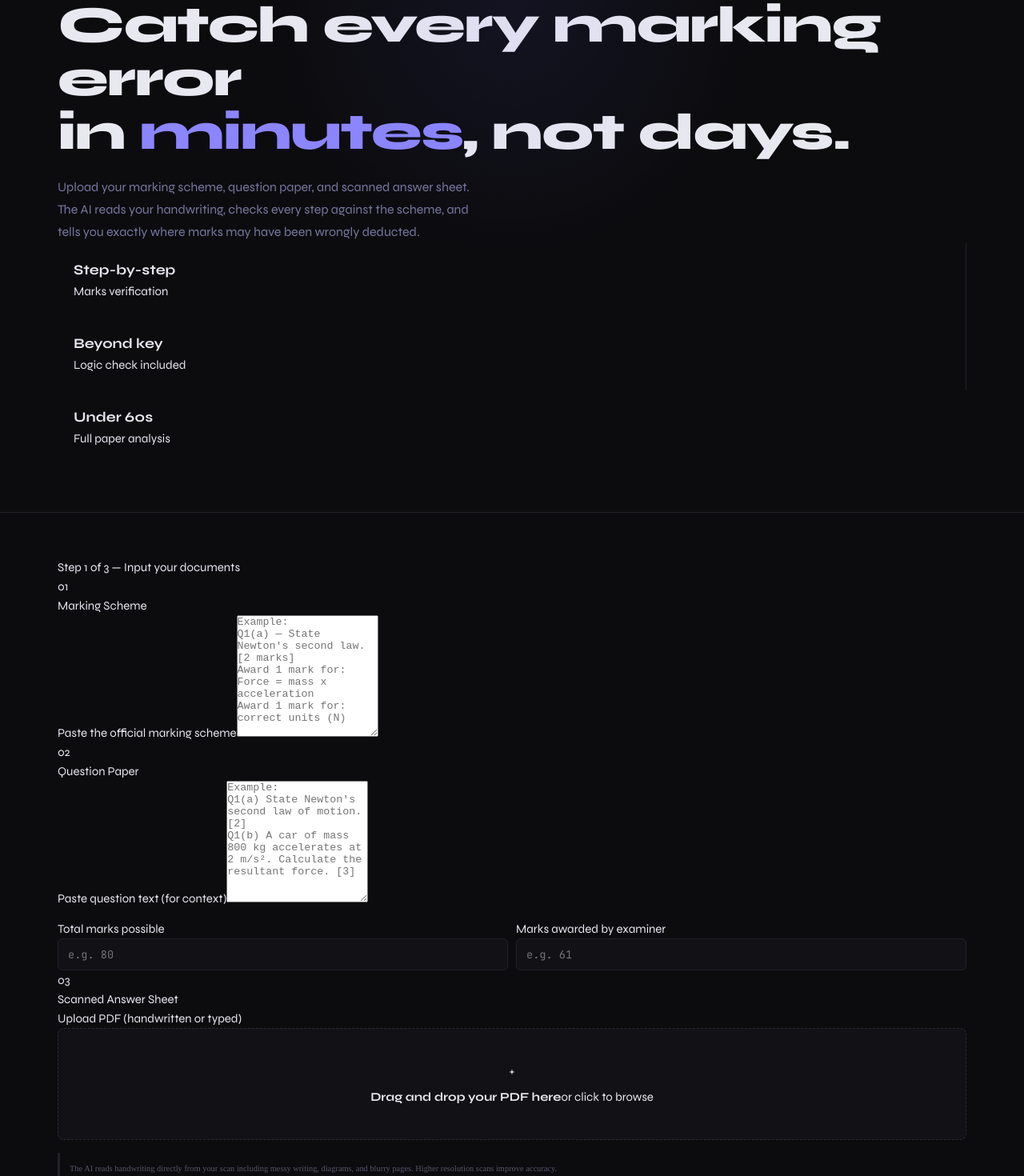
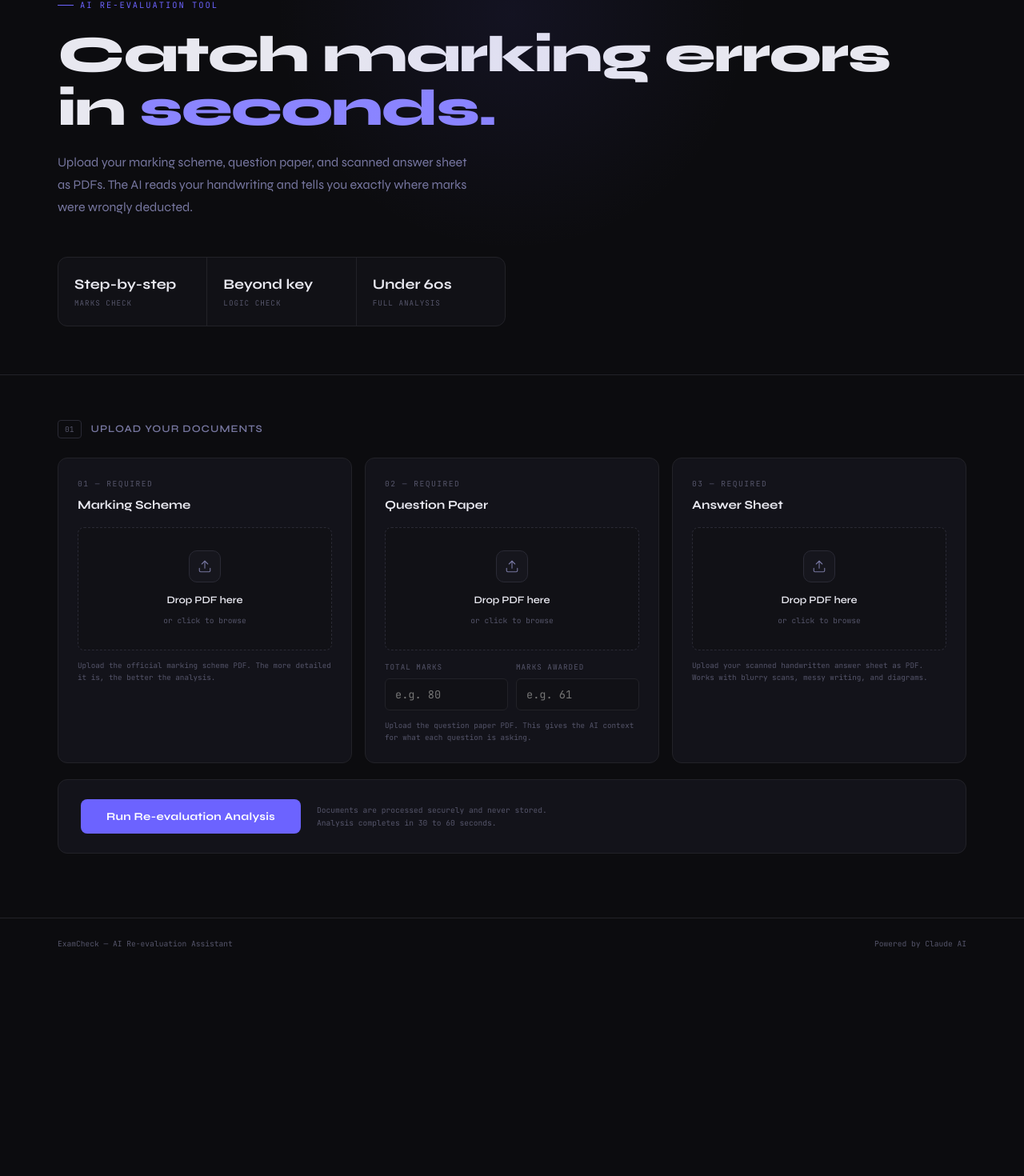
Before and after one commit to jubbu21anand-cmd/EXAMCHECK, a Next.js app: page / in a window 1280 px wide. Shown: the part 143-1613 px from the top of the page at 80% size. After the commit the page ends 1355 px from the top, so only its background shows below. Built offline with nearby package versions, Linux system fonts and the light colour scheme.

Commit message:
Update index.tsx

```diff
--- a/pages/index.tsx
+++ b/pages/index.tsx
@@ -26,92 +26,129 @@ interface AnalysisResult {
 const LOADING_MESSAGES = [
   'Reading your handwritten answer sheet...',
   'Parsing marking scheme structure...',
-  'Cross-referencing each answer against the scheme...',
+  'Cross-referencing answers against the scheme...',
   'Checking for skipped steps and partial credit...',
   'Evaluating logical validity beyond answer key...',
   'Flagging discrepancies by question number...',
   'Compiling your re-evaluation report...',
 ]
 
+const SEVERITY_LABEL: Record<string, string> = {
+  critical: 'Definite Error',
+  likely: 'Likely Error',
+  possible: 'Possible Oversight',
+  correct: 'Correctly Marked',
+}
+
+interface UploadCardProps {
+  num: string
+  label: string
+  title: string
+  hint: string
+  file: File | null
+  onFile: (f: File) => void
+  onError: (msg: string) => void
+  extraContent?: React.ReactNode
+}
+
+function UploadCard({ num, label, title, hint, file, onFile, onError, extraContent }: UploadCardProps) {
+  const [drag, setDrag] = useState(false)
+  const inputRef = useRef<HTMLInputElement>(null)
+
+  const handleDrop = (e: DragEvent<HTMLDivElement>) => {
+    e.preventDefault()
+    setDrag(false)
+    const f = e.dataTransfer.files[0]
+    if (f && f.type === 'application/pdf') { onFile(f) }
+    else { onError('Please upload a PDF file.') }
+  }
+
+  const handleChange = (e: ChangeEvent<HTMLInputElement>) => {
+    const f = e.target.files?.[0]
+    if (f && f.type === 'application/pdf') { onFile(f) }
+    else if (f) { onError('Only PDF files are accepted.') }
+  }
+
+  return (
+    <div className="upload-card">
+      <div className="card-label">{num} — {label}</div>
+      <div className="card-title">{title}</div>
+
+      <div
+        className={`upload-zone${drag ? ' drag-over' : ''}`}
+        onDragOver={e => { e.preventDefault(); setDrag(true) }}
+        onDragLeave={() => setDrag(false)}
+        onDrop={handleDrop}
+      >
+        <input type="file" accept=".pdf" onChange={handleChange} ref={inputRef} />
+        <div className="upload-icon-wrap">
+          <svg className="upload-icon-svg" viewBox="0 0 24 24">
+            <path d="M21 15v4a2 2 0 0 1-2 2H5a2 2 0 0 1-2-2v-4" />
+            <polyline points="17 8 12 3 7 8" />
+            <line x1="12" y1="3" x2="12" y2="15" />
+          </svg>
+        </div>
+        <span className="upload-main-text">Drop PDF here</span>
+        <span className="upload-sub-text">or click to browse</span>
+      </div>
+
+      {file && (
+        <div className="file-pill">
+          <span className="file-pill-name">{file.name}</span>
+          <span className="file-pill-size">{(file.size / 1024).toFixed(0)} KB</span>
+        </div>
+      )}
+
+      {extraContent}
+
+      <div className="card-hint">{hint}</div>
+    </div>
+  )
+}
+
 export default function Home() {
-  const [markingScheme, setMarkingScheme] = useState('')
-  const [questionPaper, setQuestionPaper] = useState('')
+  const [schemeFile, setSchemeFile] = useState<File | null>(null)
+  const [paperFile, setPaperFile] = useState<File | null>(null)
+  const [answerFile, setAnswerFile] = useState<File | null>(null)
   const [totalMarks, setTotalMarks] = useState('')
   const [marksAwarded, setMarksAwarded] = useState('')
-  const [answerFile, setAnswerFile] = useState<File | null>(null)
   const [loading, setLoading] = useState(false)
   const [loadingMsg, setLoadingMsg] = useState('')
   const [result, setResult] = useState<AnalysisResult | null>(null)
   const [error, setError] = useState('')
-  const [dragOver, setDragOver] = useState(false)
-  const fileInputRef = useRef<HTMLInputElement>(null)
   const resultsRef = useRef<HTMLDivElement>(null)
 
-  const startLoadingMessages = () => {
+  const handleSubmit = async () => {
+    if (!schemeFile) { setError('Please upload the marking scheme PDF.'); return }
+    if (!paperFile) { setError('Please upload the question paper PDF.'); return }
+    if (!answerFile) { setError('Please upload the answer sheet PDF.'); return }
+
+    setError('')
+    setResult(null)
+    setLoading(true)
+
     let i = 0
     setLoadingMsg(LOADING_MESSAGES[0])
     const interval = setInterval(() => {
       i = (i + 1) % LOADING_MESSAGES.length
       setLoadingMsg(LOADING_MESSAGES[i])
     }, 3000)
-    return interval
-  }
-
-  const handleFileDrop = (e: DragEvent<HTMLDivElement>) => {
-    e.preventDefault()
-    setDragOver(false)
-    const file = e.dataTransfer.files[0]
-    if (file && file.type === 'application/pdf') {
-      setAnswerFile(file)
-    } else {
-      setError('Please upload a PDF file.')
-    }
-  }
-
-  const handleFileChange = (e: ChangeEvent<HTMLInputElement>) => {
-    const file = e.target.files?.[0]
-    if (file && file.type === 'application/pdf') {
-      setAnswerFile(file)
-      setError('')
-    } else if (file) {
-      setError('Please upload a PDF file only.')
-    }
-  }
-
-  const handleSubmit = async () => {
-    if (!markingScheme.trim()) { setError('Please enter the marking scheme.'); return }
-    if (!questionPaper.trim()) { setError('Please enter the question paper content.'); return }
-    if (!answerFile) { setError('Please upload the scanned answer sheet PDF.'); return }
-
-    setError('')
-    setResult(null)
-    setLoading(true)
-
-    const interval = startLoadingMessages()
 
     try {
       const formData = new FormData()
-      formData.append('markingScheme', markingScheme)
-      formData.append('questionPaper', questionPaper)
+      formData.append('schemeFile', schemeFile)
+      formData.append('paperFile', paperFile)
+      formData.append('answerSheet', answerFile)
       formData.append('totalMarks', totalMarks)
       formData.append('marksAwarded', marksAwarded)
-      formData.append('answerSheet', answerFile)
 
-      const response = await fetch('/api/analyze', {
-        method: 'POST',
-        body: formData,
-      })
-
+      const response = await fetch('/api/analyze', { method: 'POST', body: formData })
       const data = await response.json()
 
-      if (!response.ok) {
-        throw new Error(data.error || 'Analysis failed. Please try again.')
-      }
+      if (!response.ok) throw new Error(data.error || 'Analysis failed. Please try again.')
 
       setResult(data)
-      setTimeout(() => {
-        resultsRef.current?.scrollIntoView({ behavior: 'smooth', block: 'start' })
-      }, 100)
+      setTimeout(() => resultsRef.current?.scrollIntoView({ behavior: 'smooth', block: 'start' }), 100)
     } catch (err: unknown) {
       setError(err instanceof Error ? err.message : 'Something went wrong. Please try again.')
     } finally {
@@ -121,37 +158,29 @@ export default function Home() {
   }
 
   const handleReset = () => {
-    setMarkingScheme('')
-    setQuestionPaper('')
+    setSchemeFile(null)
+    setPaperFile(null)
+    setAnswerFile(null)
     setTotalMarks('')
     setMarksAwarded('')
-    setAnswerFile(null)
     setResult(null)
     setError('')
-    if (fileInputRef.current) fileInputRef.current.value = ''
     window.scrollTo({ top: 0, behavior: 'smooth' })
-  }
-
-  const severityLabel: Record<string, string> = {
-    critical: 'Definite Error',
-    likely: 'Likely Error',
-    possible: 'Possible Oversight',
-    correct: 'Correctly Marked',
   }
 
   return (
     <>
       <Head>
         <title>ExamCheck — AI Re-Evaluation Tool</title>
-        <meta name="description" content="AI-powered exam re-evaluation. Upload your answer sheet and marking scheme to instantly spot marking errors." />
+        <meta name="description" content="AI-powered exam re-evaluation. Upload your PDFs and instantly spot marking errors." />
         <meta name="viewport" content="width=device-width, initial-scale=1" />
       </Head>
 
       <header className="header">
         <div className="header-inner">
           <div className="header-logo">
+            <div className="logo-mark">EC</div>
             <h1>ExamCheck</h1>
-            <span className="tagline">Re-evaluation intelligence</span>
           </div>
           <span className="header-badge">Powered by Claude AI</span>
         </div>
@@ -159,28 +188,27 @@ export default function Home() {
 
       <section className="hero">
         <div className="hero-inner">
+          <div className="hero-label">AI Re-evaluation Tool</div>
           <h2>
-            Catch every marking error
-            <br />
-            in <span className="accent">minutes</span>, not days.
+            Catch marking errors<br />
+            in <span className="accent">seconds.</span>
           </h2>
           <p>
-            Upload your marking scheme, question paper, and scanned answer sheet.
-            The AI reads your handwriting, checks every step against the scheme,
-            and tells you exactly where marks may have been wrongly deducted.
+            Upload your marking scheme, question paper, and scanned answer sheet as PDFs.
+            The AI reads your handwriting and tells you exactly where marks were wrongly deducted.
           </p>
-          <div className="hero-meta">
+          <div className="hero-stats">
             <div className="hero-stat">
               <span className="num">Step-by-step</span>
-              <span className="label">Marks verification</span>
+              <span className="lbl">Marks check</span>
             </div>
             <div className="hero-stat">
               <span className="num">Beyond key</span>
-              <span className="label">Logic check included</span>
+              <span className="lbl">Logic check</span>
             </div>
             <div className="hero-stat">
               <span className="num">Under 60s</span>
-              <span className="label">Full paper analysis</span>
+              <span className="lbl">Full analysis</span>
             </div>
           </div>
         </div>
@@ -189,86 +217,67 @@ export default function Home() {
       <main className="main-area">
         <div className="container">
 
-          <div className="section-label">Step 1 of 3 — Input your documents</div>
-
-          <div className="step-grid">
-
-            <div className="step-card">
-              <div className="step-num">01</div>
-              <div className="step-title">Marking Scheme</div>
-              <label className="field-label">Paste the official marking scheme</label>
-              <textarea
-                rows={10}
-                placeholder={`Example:\nQ1(a) — State Newton's second law. [2 marks]\nAward 1 mark for: Force = mass x acceleration\nAward 1 mark for: correct units (N)`}
-                value={markingScheme}
-                onChange={e => setMarkingScheme(e.target.value)}
-              />
-            </div>
-
-            <div className="step-card">
-              <div className="step-num">02</div>
-              <div className="step-title">Question Paper</div>
-              <label className="field-label">Paste question text (for context)</label>
-              <textarea
-                rows={10}
-                placeholder={`Example:\nQ1(a) State Newton's second law of motion. [2]\nQ1(b) A car of mass 800 kg accelerates at 2 m/s². Calculate the resultant force. [3]`}
-                value={questionPaper}
-                onChange={e => setQuestionPaper(e.target.value)}
-              />
-              <div className="marks-row">
-                <div>
-                  <label className="field-label">Total marks possible</label>
-                  <input type="number" placeholder="e.g. 80" value={totalMarks} onChange={e => setTotalMarks(e.target.value)} min={0} />
-                </div>
-                <div>
-                  <label className="field-label">Marks awarded by examiner</label>
-                  <input type="number" placeholder="e.g. 61" value={marksAwarded} onChange={e => setMarksAwarded(e.target.value)} min={0} />
-                </div>
-              </div>
-            </div>
-
-            <div className="step-card">
-              <div className="step-num">03</div>
-              <div className="step-title">Scanned Answer Sheet</div>
-              <label className="field-label">Upload PDF (handwritten or typed)</label>
-              <div
-                className={`upload-zone${dragOver ? ' drag-over' : ''}`}
-                onDragOver={e => { e.preventDefault(); setDragOver(true) }}
-                onDragLeave={() => setDragOver(false)}
-                onDrop={handleFileDrop}
-              >
-                <input type="file" accept=".pdf" onChange={handleFileChange} ref={fileInputRef} />
-                <div className="upload-icon">+</div>
-                <div className="upload-text">
-                  <strong>Drag and drop your PDF here</strong>
-                  or click to browse
-                </div>
-              </div>
-
-              {answerFile && (
-                <div className="file-selected">
-                  <span>PDF</span>
-                  <span>{answerFile.name}</span>
-                  <span style={{ marginLeft: 'auto', opacity: 0.6 }}>{(answerFile.size / 1024).toFixed(0)} KB</span>
-                </div>
-              )}
-
-              <div style={{ marginTop: '16px', padding: '12px', background: 'rgba(10,10,10,0.03)', borderLeft: '3px solid var(--border)' }}>
-                <p style={{ fontFamily: 'IBM Plex Mono', fontSize: '0.65rem', color: 'var(--muted)', lineHeight: 1.6 }}>
-                  The AI reads handwriting directly from your scan including messy writing, diagrams, and blurry pages. Higher resolution scans improve accuracy.
-                </p>
-              </div>
-            </div>
+          <div className="section-header">
+            <span className="section-num">01</span>
+            <span className="section-title">Upload your documents</span>
           </div>
 
-          <div className="submit-area">
+          <div className="upload-grid">
+            <UploadCard
+              num="01"
+              label="Required"
+              title="Marking Scheme"
+              hint="Upload the official marking scheme PDF. The more detailed it is, the better the analysis."
+              file={schemeFile}
+              onFile={f => { setSchemeFile(f); setError('') }}
+              onError={setError}
+            />
+
+            <UploadCard
+              num="02"
+              label="Required"
+              title="Question Paper"
+              hint="Upload the question paper PDF. This gives the AI context for what each question is asking."
+              file={paperFile}
+              onFile={f => { setPaperFile(f); setError('') }}
+              onError={setError}
+              extraContent={
+                <div className="marks-row">
+                  <div>
+                    <label className="input-label">Total marks</label>
+                    <input type="number" placeholder="e.g. 80" value={totalMarks} onChange={e => setTotalMarks(e.target.value)} min={0} />
+                  </div>
+                  <div>
+                    <label className="input-label">Marks awarded</label>
+                    <input type="number" placeholder="e.g. 61" value={marksAwarded} onChange={e => setMarksAwarded(e.target.value)} min={0} />
+                  </div>
+                </div>
+              }
+            />
+
+            <UploadCard
+              num="03"
+              label="Required"
+              title="Answer Sheet"
+              hint="Upload your scanned handwritten answer sheet as PDF. Works with blurry scans, messy writing, and diagrams."
+              file={answerFile}
+              onFile={f => { setAnswerFile(f); setError('') }}
+              onError={setError}
+            />
+          </div>
+
+          <div className="submit-bar">
             <button className="btn-primary" onClick={handleSubmit} disabled={loading}>
               {loading ? 'Analysing...' : 'Run Re-evaluation Analysis'}
             </button>
-            {result && <button className="btn-secondary" onClick={handleReset}>Start New Analysis</button>}
+            {result && (
+              <button className="btn-secondary" onClick={handleReset}>
+                New Analysis
+              </button>
+            )}
             <div className="submit-note">
-              Your documents are processed securely and never stored.<br />
-              Analysis typically completes in 30 to 60 seconds.
+              Documents are processed securely and never stored.<br />
+              Analysis completes in 30 to 60 seconds.
             </div>
           </div>
 
@@ -280,13 +289,11 @@ export default function Home() {
 
           {loading && (
             <div className="loading-overlay">
-              <div style={{ fontFamily: 'Playfair Display, serif', fontSize: '1.3rem', fontWeight: 700 }}>
-                Analysing your paper
+              <div className="loading-title">Analysing your paper</div>
+              <div className="loading-track">
+                <div className="loading-fill" />
               </div>
-              <div className="loading-bar-container">
-                <div className="loading-bar" />
-              </div>
-              <div className="loading-status">{loadingMsg}</div>
+              <div className="loading-msg">{loadingMsg}</div>
             </div>
           )}
 
@@ -294,70 +301,67 @@ export default function Home() {
             <div className="results-area" ref={resultsRef}>
               <div className="results-header">
                 <h3>Re-evaluation Report</h3>
-                <p>AI analysis complete — review each flagged question carefully</p>
+                <p>Analysis complete — review each flagged question below</p>
               </div>
 
-              <div className="verdict-strip">
-                <div className="verdict-cell">
+              <div className="verdict-grid">
+                <div className="verdict-card accent">
                   <div className="v-num">{result.totalQuestions}</div>
-                  <div className="v-label">Questions analysed</div>
+                  <div className="v-lbl">Questions analysed</div>
                 </div>
-                <div className="verdict-cell red">
+                <div className="verdict-card red">
                   <div className="v-num">{result.flaggedCount}</div>
-                  <div className="v-label">Questions flagged</div>
+                  <div className="v-lbl">Flagged questions</div>
                 </div>
-                <div className="verdict-cell amber">
+                <div className="verdict-card amber">
                   <div className="v-num">{result.potentialMarksDifference > 0 ? '+' : ''}{result.potentialMarksDifference}</div>
-                  <div className="v-label">Marks potentially owed</div>
+                  <div className="v-lbl">Marks potentially owed</div>
                 </div>
-                <div className="verdict-cell green">
+                <div className="verdict-card green">
                   <div className="v-num">{result.confidence}</div>
-                  <div className="v-label">Analysis confidence</div>
+                  <div className="v-lbl">Confidence level</div>
                 </div>
               </div>
 
-              <div className="findings-title">Individual Question Findings</div>
+              <div className="findings-label">Individual findings</div>
 
               {result.findings.map((f, i) => (
-                <div key={i} className={`finding-card reveal reveal-delay-${(i % 3) + 1}`}>
-                  <div className="finding-header">
-                    <div className={`finding-severity ${f.severity}`} />
-                    <div className="finding-meta">
-                      <span className="finding-qnum">Question {f.questionNumber}</span>
-                      <span className={`finding-badge ${f.severity}`}>{severityLabel[f.severity]}</span>
-                      {f.beyondKeyValid && <span className="finding-badge possible">Alternative valid approach</span>}
-                      <div className="finding-marks">
-                        {f.marksAwarded !== null && <span className="marks-chip awarded">Awarded: {f.marksAwarded}</span>}
-                        {f.marksDeserved !== null && <span className="marks-chip should">Should be: {f.marksDeserved}</span>}
-                      </div>
+                <div key={i} className="finding-card">
+                  <div className="finding-top">
+                    <div className={`severity-dot ${f.severity}`} />
+                    <span className="finding-qnum">Question {f.questionNumber}</span>
+                    <span className={`badge ${f.severity}`}>{SEVERITY_LABEL[f.severity]}</span>
+                    {f.beyondKeyValid && <span className="badge alt">Alt. valid approach</span>}
+                    <div className="marks-tags">
+                      {f.marksAwarded !== null && <span className="mark-tag awarded">Awarded: {f.marksAwarded}</span>}
+                      {f.marksDeserved !== null && <span className="mark-tag deserved">Should be: {f.marksDeserved}</span>}
                     </div>
                   </div>
                   <div className="finding-body">
                     <p className="finding-issue">{f.issue}</p>
-                    <div className="finding-reasoning">
-                      <strong>AI Reasoning</strong>
-                      {f.reasoning}
+                    <div className="reasoning-block">
+                      <span className="reasoning-label">AI Reasoning</span>
+                      <span className="reasoning-text">{f.reasoning}</span>
                     </div>
                     {f.recommendation && (
-                      <div className="finding-recommendation">
-                        <strong>What to do</strong>
-                        {f.recommendation}
+                      <div className="recommendation-block">
+                        <span className="recommendation-label">What to do</span>
+                        <span className="recommendation-text">{f.recommendation}</span>
                       </div>
                     )}
                   </div>
                 </div>
               ))}
 
-              <div className="summary-box">
+              <div className="summary-card">
                 <h4>Overall Verdict</h4>
-                <p>{result.overallVerdict}</p>
-                <div className="summary-verdict">{result.summary}</div>
+                <p className="verdict-text">{result.overallVerdict}</p>
+                <div className="next-steps">{result.summary}</div>
               </div>
 
-              <div style={{ marginTop: '20px', padding: '16px', background: 'rgba(10,10,10,0.04)', borderLeft: '3px solid var(--border)' }}>
-                <p style={{ fontFamily: 'IBM Plex Mono', fontSize: '0.65rem', color: 'var(--muted)', lineHeight: 1.6 }}>
-                  This report is an AI-assisted analysis to help identify potential errors for re-evaluation requests. It does not constitute a formal academic determination. Cross-check flagged questions with your teacher before filing a formal challenge.
-                </p>
+              <div className="disclaimer">
+                This is an AI-assisted analysis to help identify potential errors. It does not constitute a formal academic determination.
+                Always cross-check flagged questions with your teacher before filing a formal re-evaluation request.
               </div>
 
               <div style={{ marginTop: '24px' }}>
@@ -372,7 +376,7 @@ export default function Home() {
       <footer className="footer">
         <div className="footer-inner">
           <p>ExamCheck — AI Re-evaluation Assistant</p>
-          <p>Built for students. Powered by Claude AI.</p>
+          <p>Powered by Claude AI</p>
         </div>
       </footer>
     </>
```
